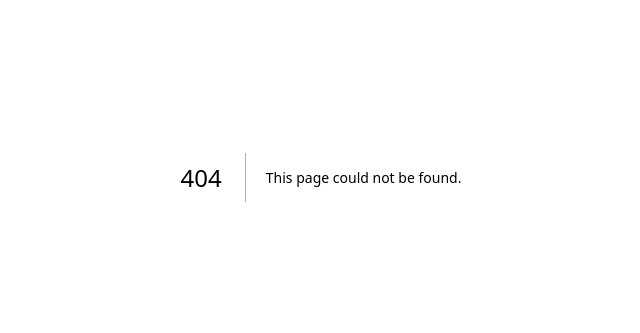
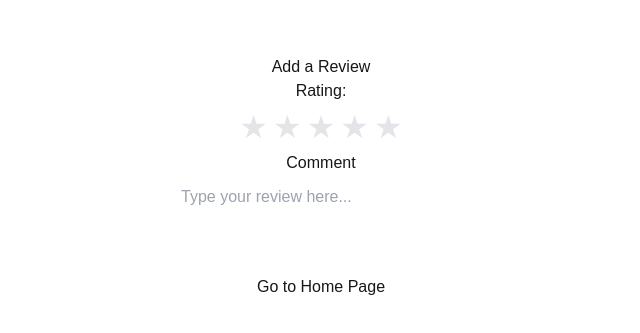
Before and after one commit to batosg/RakutenHackathon, a Next.js app: page /reviews/NewReview in a window 1280 px wide. Before the commit this address had no page. Shown: the part 223-556 px from the top of the page, without its empty margins (319-959 px from the left). Built offline with nearby package versions, Linux system fonts and the light colour scheme.

Commit message:
add a new review

```diff
--- a/app/globals.css
+++ b/app/globals.css
@@ -25,3 +25,38 @@ body {
     text-wrap: balance;
   }
 }
+.add-review {
+  display: flex;
+  flex-direction: column;
+  align-items: center;
+  justify-content: center;
+  height: 100vh;
+  text-align: center;
+}
+
+.review-content {
+  display: flex;
+  align-items: center;
+  justify-content: center;
+  gap: 20px;
+}
+
+.form-group {
+  display: flex;
+  flex-direction: column;
+  align-items: center;
+}
+
+.star-rating {
+  display: flex;
+  gap: 5px;
+}
+
+.form-group textarea {
+  width: 300px;
+  height: 100px;
+  padding: 10px;
+  box-sizing: border-box;
+  font-size: 1rem;
+  resize: none;
+}
--- a/app/page.tsx
+++ b/app/page.tsx
@@ -4,9 +4,19 @@ import Link from "next/link";
 
 const Home = () => {
   return (
-    <div>
+    <div style={{ textAlign: "center" }}>
       <h1>Hello World</h1>
-      <Link href="/reviews">Go to Review Page</Link>
+      <div
+        style={{
+          display: "flex",
+          justifyContent: "center",
+          gap: "20px",
+          marginTop: "20px",
+        }}
+      >
+        <Link href="/reviews">Go to Review Page</Link>
+        <Link href="/reviews/NewReview">Add a review</Link>
+      </div>
     </div>
   );
 };
--- /dev/null
+++ b/app/reviews/NewReview/page.tsx
@@ -0,0 +1,61 @@
+"use client";
+
+import Link from "next/link";
+import React, { useState, useEffect } from "react";
+
+const AddReview = ({
+  onAddReview,
+}: {
+  onAddReview: (review: { rating: number; comment: string }) => void;
+}) => {
+  const [rating, setRating] = useState(0);
+  const [comment, setComment] = useState("");
+
+  //   useEffect(() => {
+  //     if (rating > 0 && comment.trim()) {
+  //       handleSubmit();
+  //     }
+  //   }, [rating, comment]);
+
+  //   const handleSubmit = () => {
+  //     onAddReview({ rating, comment });
+  //     setRating(0);
+  //     setComment("");
+  //   };
+
+  return (
+    <div className="add-review">
+      <h2>Add a Review</h2>
+      <div className="form-group">
+        <label>Rating:</label>
+        <div className="star-rating">
+          {[1, 2, 3, 4, 5].map((star) => (
+            <span
+              key={star}
+              onClick={() => setRating(star)}
+              style={{
+                cursor: "pointer",
+                color: star <= rating ? "#ffc107" : "#e4e5e9",
+                fontSize: "2rem",
+                display: "inline-block",
+              }}
+            >
+              ★
+            </span>
+          ))}
+        </div>
+      </div>
+      <div className="form-group">
+        <label htmlFor="comment">Comment</label>
+        <textarea
+          id="comment"
+          value={comment}
+          onChange={(e) => setComment(e.target.value)}
+          placeholder="Type your review here..."
+        />
+        <Link href="../../">Go to Home Page</Link>
+      </div>
+    </div>
+  );
+};
+export default AddReview;
--- a/app/reviews/page.tsx
+++ b/app/reviews/page.tsx
@@ -1,5 +1,6 @@
 import React from "react";
 import StarRating from "../reviews/StarRating"; // Adjust the import path as needed
+import Link from "next/link";
 
 const ReviewPage = () => {
   const review = {
@@ -133,6 +134,7 @@ const ReviewPage = () => {
           Visit website
         </a>
       </p>
+      <Link href="../">Go to Home Page</Link>
     </div>
   );
 };
```
